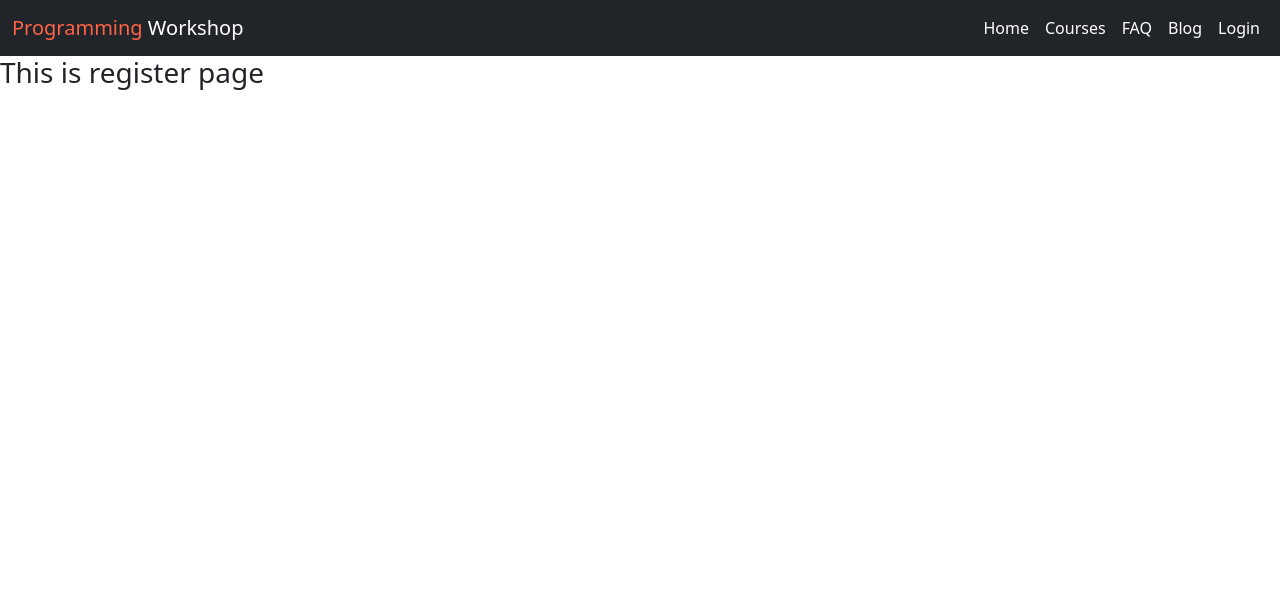
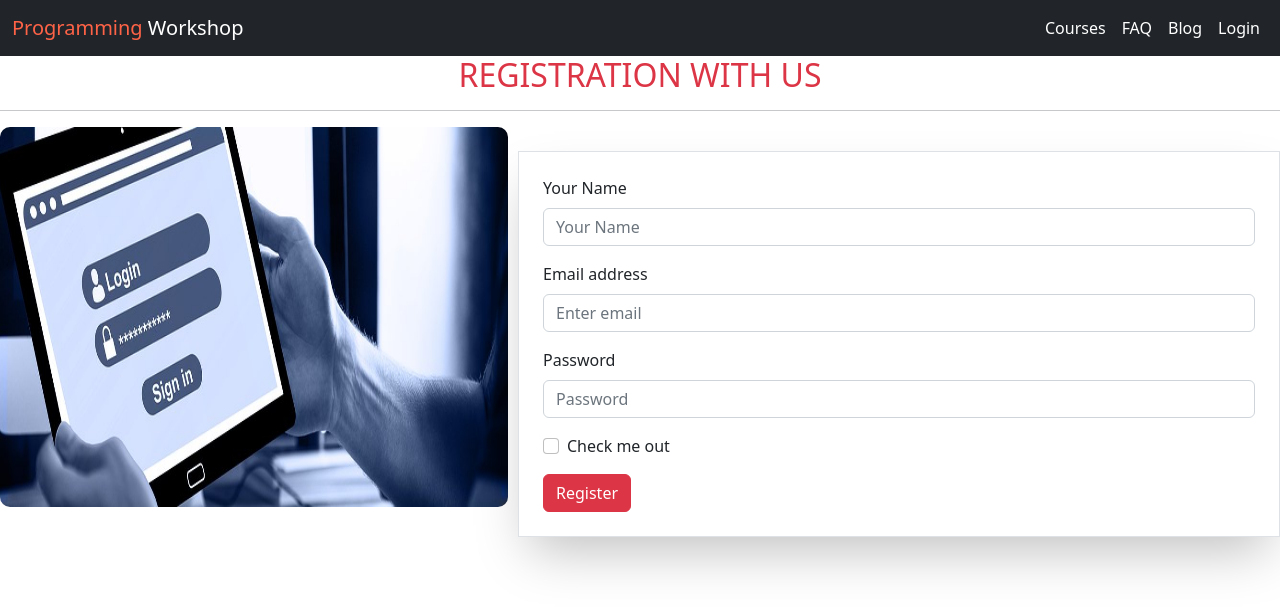
Before and after one commit to mdsultanmahmud/programming-workshop-clients, a React (Create React App) app: page /register in a window 1280 px wide. Shown: the top 610 px of the page. Built offline with nearby package versions, Linux system fonts and the light colour scheme.

Commit message:
design register page

```diff
--- a/src/components/Header/Header.js
+++ b/src/components/Header/Header.js
@@ -16,7 +16,6 @@ const Header = () => {
                 style={{ maxHeight: '100px' }}
                 navbarScroll
               >
-                <Nav.Link href="#action1"><Link to='/'>Home</Link></Nav.Link>
                 <Nav.Link href="#action2"><Link to={'/courses'}>Courses</Link></Nav.Link>
                 <Nav.Link href="#action2"><Link to={'/faq'}>FAQ</Link></Nav.Link>
                 <Nav.Link href="#action2"><Link to={'/blog'}>Blog</Link></Nav.Link>
--- a/src/components/Login/Login.js
+++ b/src/components/Login/Login.js
@@ -6,26 +6,26 @@ import ButtonGroup from 'react-bootstrap/ButtonGroup';
 const Login = () => {
     return (
         <>
-            <Form className='w-50 mx-auto shadow-lg p-5 border'>
+            <Form className='w-50 mx-auto shadow-lg p-5 border rounded-lg'>
                 <Form.Group className="mb-3" controlId="formBasicEmail">
                     <Form.Label>Email address</Form.Label>
                     <Form.Control type="email" placeholder="Enter email" />
                 </Form.Group>
                 <Form.Group className="mb-2" controlId="formBasicPassword">
                     <Form.Label>Password</Form.Label>
-                    <Form.Control type="password" placeholder="Password" />
+                    <Form.Control  type="password" placeholder="Password" />
                 </Form.Group>
                 <Form.Text className="text-muted">
                     We'll never share your email with anyone else.
                 </Form.Text>
                 <br />
-                <Button className='mt-2' variant="primary" type="submit">
+                <Button className='mt-2' variant="danger" type="submit">
                     Login
                 </Button>
                 <p>Don't have an account?? Please <Link to='/register'>Register</Link></p>
-                <ButtonGroup vertical>
-                    <Button  variant="outline-danger">Login with Google</Button>
-                    <Button  variant="outline-dark">Login with Github</Button>
+                <ButtonGroup className='w-100' vertical>
+                    <Button className='w-100'  variant="outline-danger">Login with Google</Button>
+                    <Button className='w-100'  variant="outline-dark">Login with Github</Button>
                 </ButtonGroup>
             </Form>
 
--- /dev/null
+++ b/src/components/Register/Register.css
@@ -0,0 +1,16 @@
+.form-design{
+    display: grid;
+    grid-template-columns: 2fr 3fr;
+    grid-gap: 10px;
+}
+
+.form-design img{
+    height: 380px;
+    border-radius: 10px;
+}
+
+@media screen and (max-width:668px) {
+    .form-design{
+        grid-template-columns: 1fr;
+    }
+}
--- a/src/components/Register/Register.js
+++ b/src/components/Register/Register.js
@@ -1,11 +1,43 @@
 import React from 'react';
-
+import Button from 'react-bootstrap/Button';
+import Form from 'react-bootstrap/Form';
+import regis from '../../image/registration.jpg'
+import './Register.css'
 const Register = () => {
     return (
         <div>
-            <h3>This is register page</h3>
+             <h2 className='text-danger text-center text-uppercase'>Registration with us</h2>
+               <hr />
+            <div className='form-design'>
+                    <div>
+
+                        <img src={regis} alt="" />
+                    </div>
+                <div>
+
+                    <Form className='shadow-2xl border p-4 m-4 mx-auto'>
+                        <Form.Group className="mb-3" >
+                            <Form.Label>Your Name</Form.Label>
+                            <Form.Control type="text" placeholder="Your Name" />
+                        </Form.Group>
+                        <Form.Group className="mb-3" controlId="formBasicEmail">
+                            <Form.Label>Email address</Form.Label>
+                            <Form.Control type="email" placeholder="Enter email" />
+                        </Form.Group>
+
+                        <Form.Group className="mb-3" controlId="formBasicPassword">
+                            <Form.Label>Password</Form.Label>
+                            <Form.Control type="password" placeholder="Password" />
+                        </Form.Group>
+                        <Form.Group className="mb-3" controlId="formBasicCheckbox">
+                            <Form.Check type="checkbox" label="Check me out" />
+                        </Form.Group>
+                        <Button variant="danger" type="submit">
+                            Register
+                        </Button>
+                    </Form></div>
+            </div>
         </div>
     );
-};
-
+}
 export default Register;
```
Also changed, not shown: src/image/registration.jpg (added).
